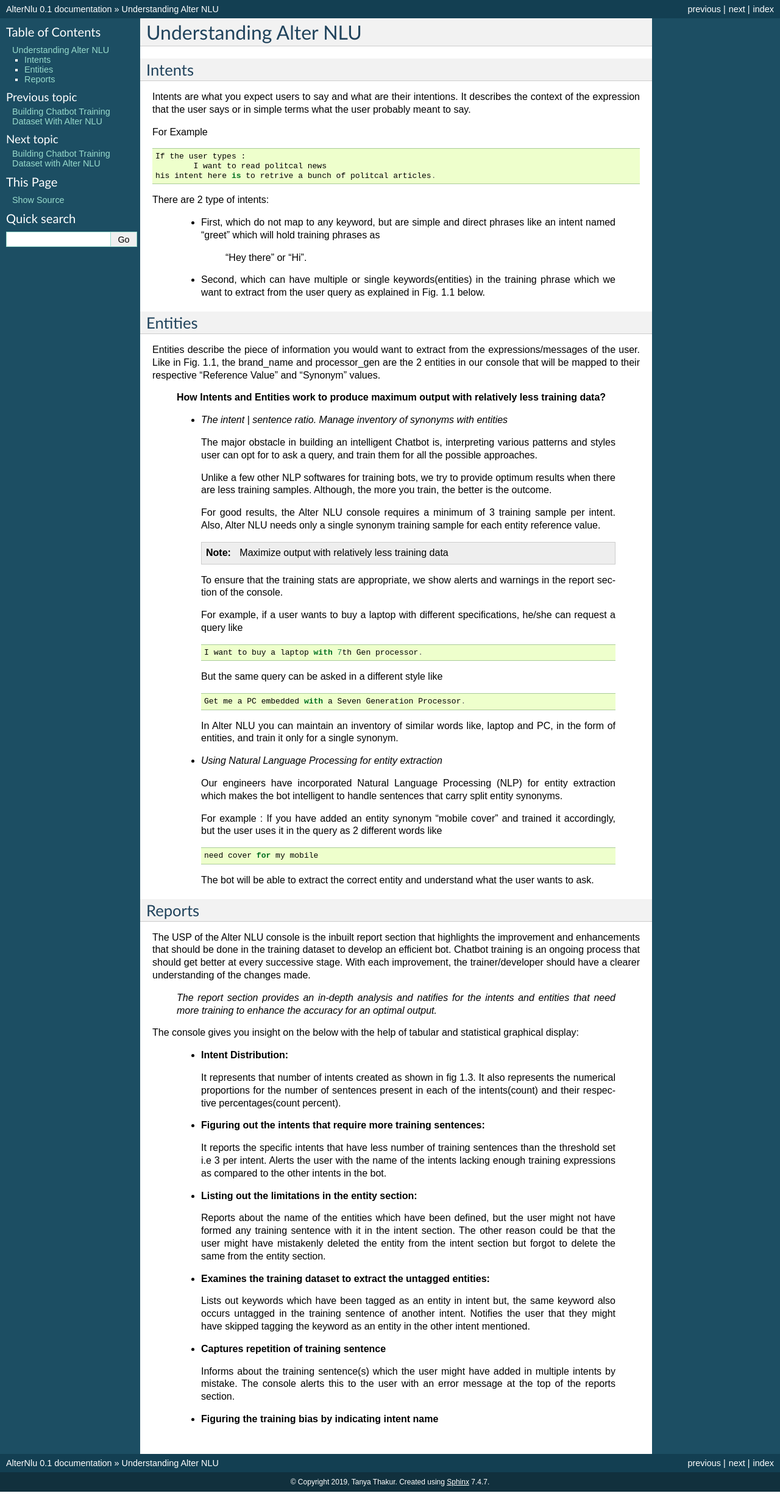
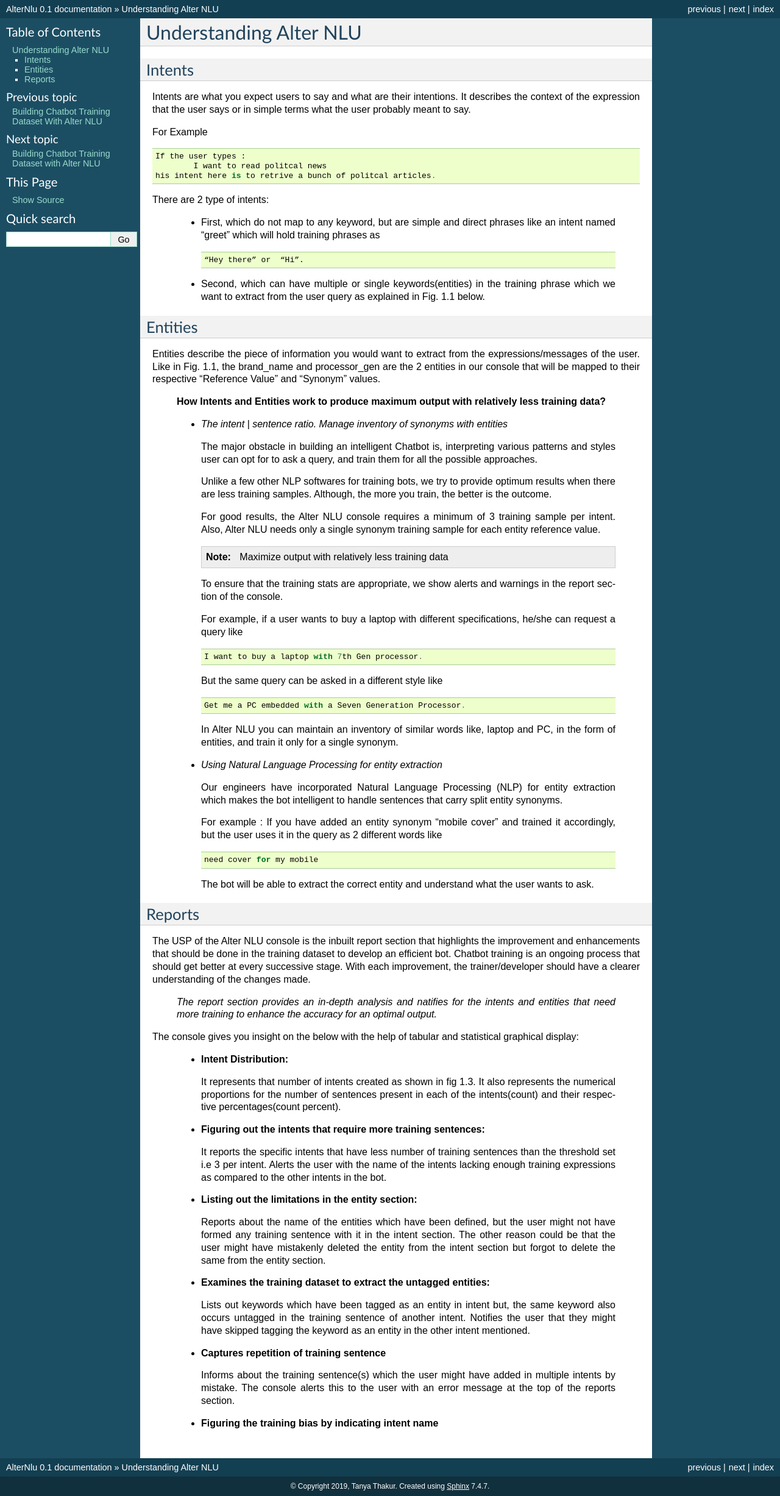
Before and after one commit to thakurtanya/kontikilabsDevelopers, a Sphinx documentation site: the page built from doc/source/Understanding-AlterNlu.rst, in a window 1280 px wide. Shown: the whole page at 61% size. Built offline with Sphinx 7.4.7, drawn with Linux system fonts in a browser that asks for light colours.

Commit message:
content additions

```diff
--- a/doc/source/Understanding-AlterNlu.rst
+++ b/doc/source/Understanding-AlterNlu.rst
@@ -16,9 +16,9 @@
 
 There are 2 type of intents:
 
-	-	First, which do not map to any keyword, but are simple and direct phrases like an intent named “greet” which will hold training phrases as
+	-	First, which do not map to any keyword, but are simple and direct phrases like an intent named “greet” which will hold training phrases as ::
 
-									“Hey there” or  “Hi”.
+			“Hey there” or  “Hi”.
 
 	-	Second, which can have multiple or single keywords(entities) in the training phrase which we want to extract from the user query as explained in Fig. 1.1 below.
 
```
